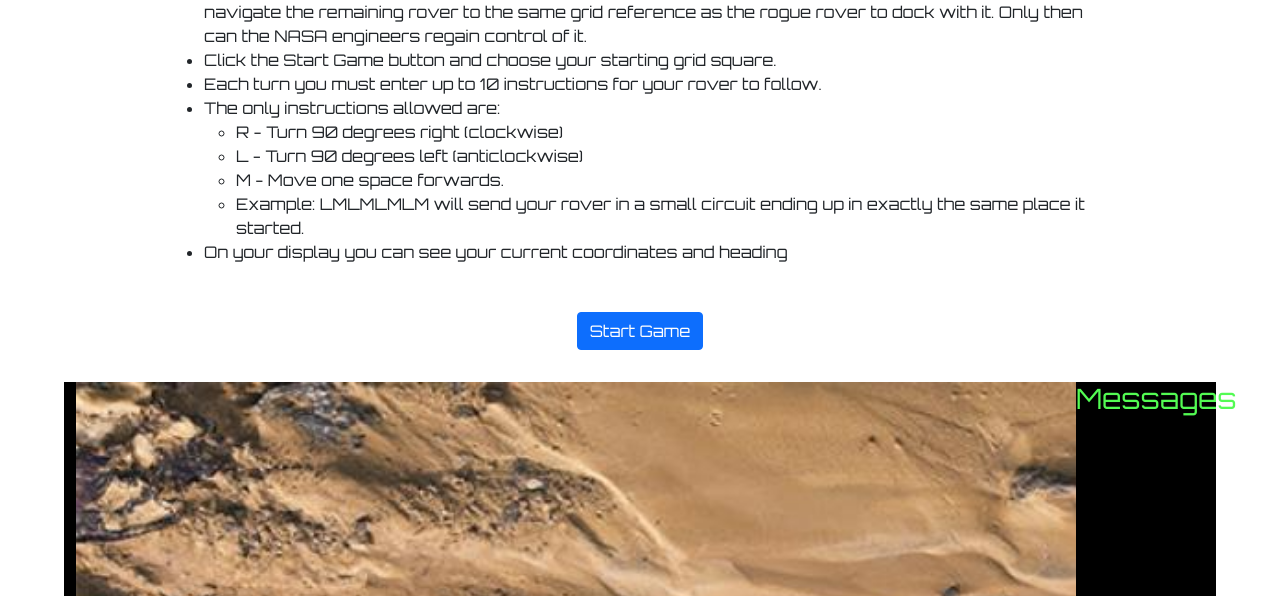
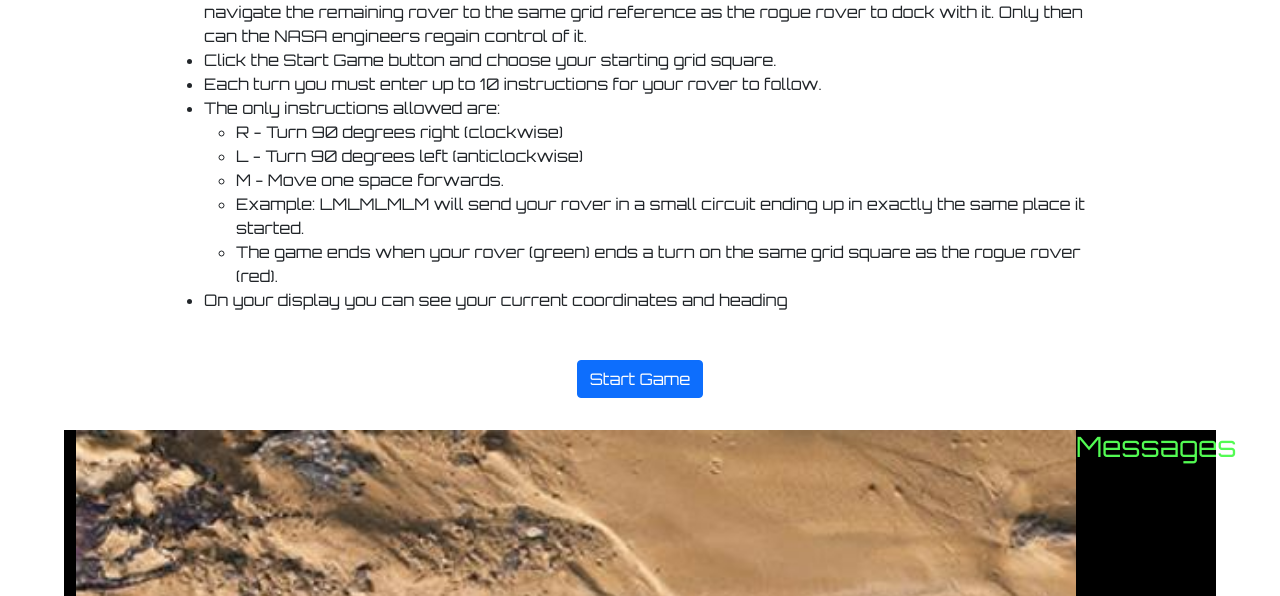
Before and after one commit to scoops82/rogue_rover, a plain HTML site: page index.html in a window 1280 px wide. Shown: the part 173-769 px from the top of the page. Drawn offline with nearby package versions, Linux system fonts and the light colour scheme.

Commit message:
added instructions details

```diff
--- a/index.html
+++ b/index.html
@@ -60,6 +60,10 @@
               <li>
                 Example: LMLMLMLM will send your rover in a small circuit ending
                 up in exactly the same place it started.
+              </li>
+              <li>
+                The game ends when your rover (green) ends a turn on the same
+                grid square as the rogue rover (red).
               </li>
             </ul>
           </li>
```
